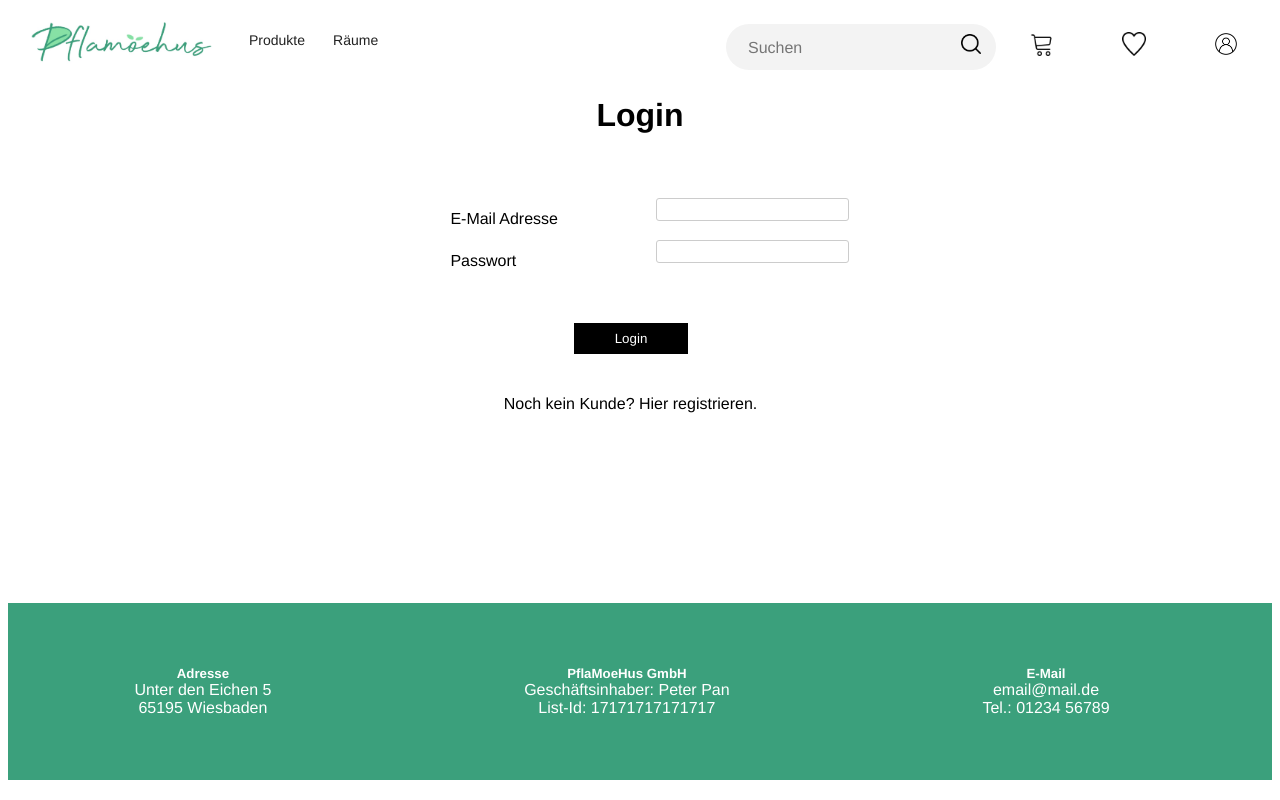
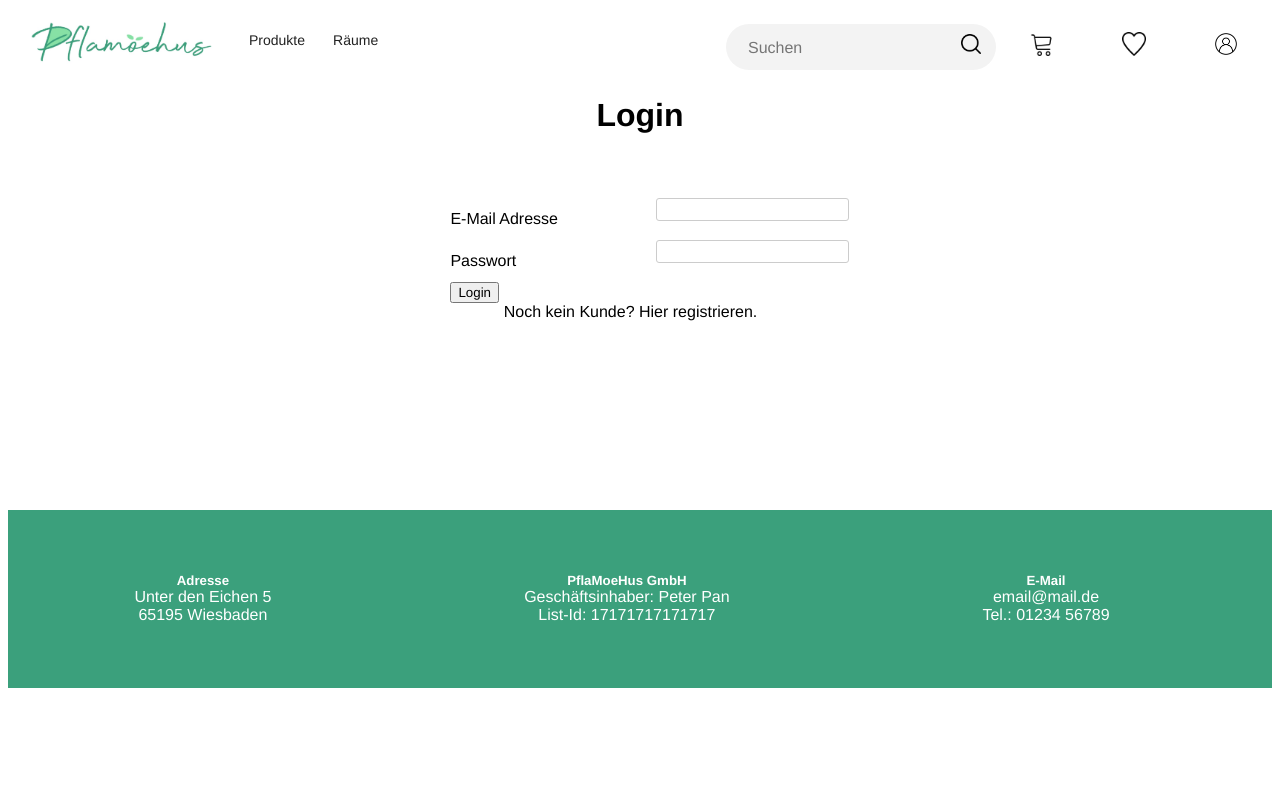
Before and after one commit to IsabelleSchmidt/BigSoftwareProject_Frontend, a Vue app: page /login in a window 1280 px wide. Built offline with nearby package versions, Linux system fonts and the light colour scheme.

Commit message:
#175 fertig

```diff
--- a/src/service/UserStore.ts
+++ b/src/service/UserStore.ts
@@ -13,7 +13,7 @@ const state = reactive({
 
 
 
-async function sendLogin(loginRequest: LoginRequest){
+function sendLogin(loginRequest: LoginRequest){
     console.log("Es wird eingeloggt.")
     state.isfetching = true;
     fetch(`http://localhost:9090/api/user/login`,{
@@ -30,6 +30,7 @@ async function sendLogin(loginRequest: LoginRequest){
             state.check = true;
             console.log("true", state.check);
             state.isfetching = false;
+            console.log('Jetzt bin ich im fetch');
             return response.json();
       }).then((jsondata: JwtToken) => {
           state.jwttokens.push(jsondata);
--- a/src/views/Login.vue
+++ b/src/views/Login.vue
@@ -12,7 +12,7 @@
                 <div class="col2"><input v-model="password" id="pw" type="password" name="password" size="20" maxlenght="50" class="right"></div>
             </div>
             <div class="row">
-            <input @click="loginUser()" type="submit" name="loginUser" value="Login" >
+            <button name="loginUser" value="Login" > Login</button>
             <!--<router-link v-on:click="loginUser()" :to="check2 ? '/orderform' : '/login'" > Login </router-link>-->
             <!-- button machen lloginuser aufrufen ..use.router -->
                         </div>
@@ -26,7 +26,7 @@
 <script lang="ts">
 
     import{postLoginUser} from '../service/UserStore'
-    import{ref, defineComponent, computed, reactive} from 'vue'
+    import{ref, defineComponent, computed, reactive, watch} from 'vue'
     import { useRouter, useRoute } from 'vue-router'
 
     export default defineComponent({
@@ -38,7 +38,7 @@
             const loginRequest: LoginRequest = {'email':email.value, 'password':password.value};
             const {sendLogin, errormessage, check, isfetching} = postLoginUser();
             const router = useRouter();
-            const c = check;
+            //const c = check;
 
             const COLORS = [
                 "red",
@@ -51,20 +51,29 @@
                 //     return l;
                 // })
 
+                //watch wird benutzt um die check variable zu überprüfen
+                //weitere if abfrage nötig wenn man sich zum beispiel ausloggen möchte
+                watch(check, (neu, alt)=> {
+                    console.log(`check: ${neu} vorher: ${alt}`);
+
+                if(check.value == true ){
+                        console.log("Emaaail", email.value);
+                        router.push("/orderform");
+                    }
+                })
+
             async function loginUser(): Promise<void>{
 
                 loginRequest.email = email.value;
                 loginRequest.password = password.value;
                 console.log('UuuuseR:', loginRequest);
                 sendLogin(loginRequest);
+                console.log('Ich bin nach sendlogin', loginRequest);
 
-                if(c.value == true ){
-                        console.log("Emaaail", email.value);
-                        router.push("/orderform");
-                    }
+
 
                 // // while(isfetching){
-                    // //     console.log("--");
+                // //     console.log("--");
                 // // }
                 //     const test = check ? "/login" : "/orderform";
                 //     console.log("test", test);
```
